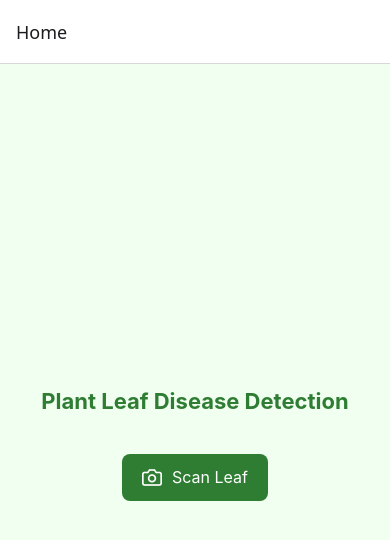
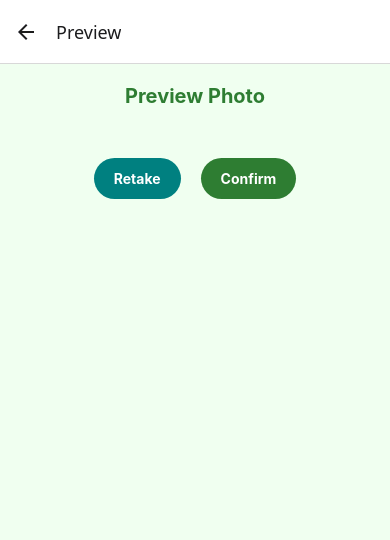
Before and after one commit to rahulgupta0306/Leaf, a React Native app: screen /Preview in a window 390 px wide. Shown: the top 540 px of the page. Built offline with nearby package versions, Linux system fonts and the light colour scheme.

Commit message:
Adds Image from Gallery

```diff
--- a/src/navigation/AppNavigator.tsx
+++ b/src/navigation/AppNavigator.tsx
@@ -5,12 +5,14 @@ import { NavigationContainer } from '@react-navigation/native';
 import CameraScreen from '../screens/CameraScreen';
 import HomeScreen from '../screens/HomeScreen';
 import OutputScreen from '../screens/OutputScreen';
+import PreviewScreen from '../screens/PreviewScreen';
 import { PhotoFile } from 'react-native-vision-camera';
 
 export type RootStackParamList = {
-  Home: { photo?: PhotoFile } | undefined;
+  Home: undefined;
   Camera: undefined;
-  Output: { photo?: { path: string } } | undefined;
+  Output: { photo: { path: string } } | undefined;
+  Preview: { photo: { path: string } } | undefined;
 };
 
 const Stack = createStackNavigator<RootStackParamList>();
@@ -22,6 +24,7 @@ export default function AppNavigator() {
         <Stack.Screen name="Home" component={HomeScreen} />
         <Stack.Screen name="Camera" component={CameraScreen} />
         <Stack.Screen name="Output" component={OutputScreen} />
+        <Stack.Screen name="Preview" component={PreviewScreen} />
       </Stack.Navigator>
     </NavigationContainer>
   );
--- a/src/screens/CameraScreen.tsx
+++ b/src/screens/CameraScreen.tsx
@@ -55,7 +55,7 @@ export default function CameraScreen() {
   const processImage = async (imagePath: string) => {
     try {
       setIsProcessing(true);
-      navigation.navigate('Output', { photo: { path: imagePath } });
+      navigation.navigate('Preview', { photo: { path: imagePath } });
       await runInference(imagePath);
     } catch (err) {
       Alert.alert('Error', 'Failed to process image.');
--- /dev/null
+++ b/src/screens/PreviewScreen.tsx
@@ -0,0 +1,89 @@
+import React from 'react';
+import { View, Image, StyleSheet, TouchableOpacity, Text } from 'react-native';
+import { useNavigation, useRoute, RouteProp } from '@react-navigation/native';
+import { RootStackParamList } from '../navigation/AppNavigator';
+import { NativeStackNavigationProp } from '@react-navigation/native-stack';
+
+type PreviewScreenNavigationProp = NativeStackNavigationProp<
+  RootStackParamList,
+  'Preview'
+>;
+type PreviewScreenRouteProp = RouteProp<RootStackParamList, 'Preview'>;
+
+export default function PreviewScreen() {
+  const route = useRoute<PreviewScreenRouteProp>();
+  const navigation = useNavigation<PreviewScreenNavigationProp>();
+  const photo = route.params?.photo;
+
+  const handleConfirm = () => {
+    if (photo?.path) {
+      navigation.navigate('Output', { photo: { path: photo.path } });
+    }
+  };
+
+  const handleRetake = () => {
+    navigation.navigate('Camera');
+  };
+
+  return (
+    <View style={styles.container}>
+      <Text style={styles.header}>Preview Photo</Text>
+      {photo?.path && (
+        <Image
+          source={{ uri: 'file://' + photo.path }}
+          style={styles.image}
+          resizeMode="cover"
+        />
+      )}
+      <View style={styles.buttonContainer}>
+        <TouchableOpacity style={styles.button} onPress={handleRetake}>
+          <Text style={styles.buttonText}>Retake</Text>
+        </TouchableOpacity>
+        <TouchableOpacity
+          style={[styles.button, styles.confirm]}
+          onPress={handleConfirm}
+        >
+          <Text style={styles.buttonText}>Confirm</Text>
+        </TouchableOpacity>
+      </View>
+    </View>
+  );
+}
+
+const styles = StyleSheet.create({
+  container: {
+    flex: 1,
+    padding: 20,
+    alignItems: 'center',
+    backgroundColor: '#f0fff0',
+  },
+  header: {
+    fontSize: 20,
+    fontWeight: 'bold',
+    marginBottom: 20,
+    color: '#2e7d32',
+  },
+  image: {
+    width: 280,
+    height: 280,
+    borderRadius: 10,
+  },
+  buttonContainer: {
+    flexDirection: 'row',
+    marginTop: 30,
+    gap: 20,
+  },
+  button: {
+    padding: 12,
+    paddingHorizontal: 20,
+    borderRadius: 25,
+    backgroundColor: '#008080',
+  },
+  confirm: {
+    backgroundColor: '#2e7d32',
+  },
+  buttonText: {
+    color: '#fff',
+    fontWeight: 'bold',
+  },
+});
```
